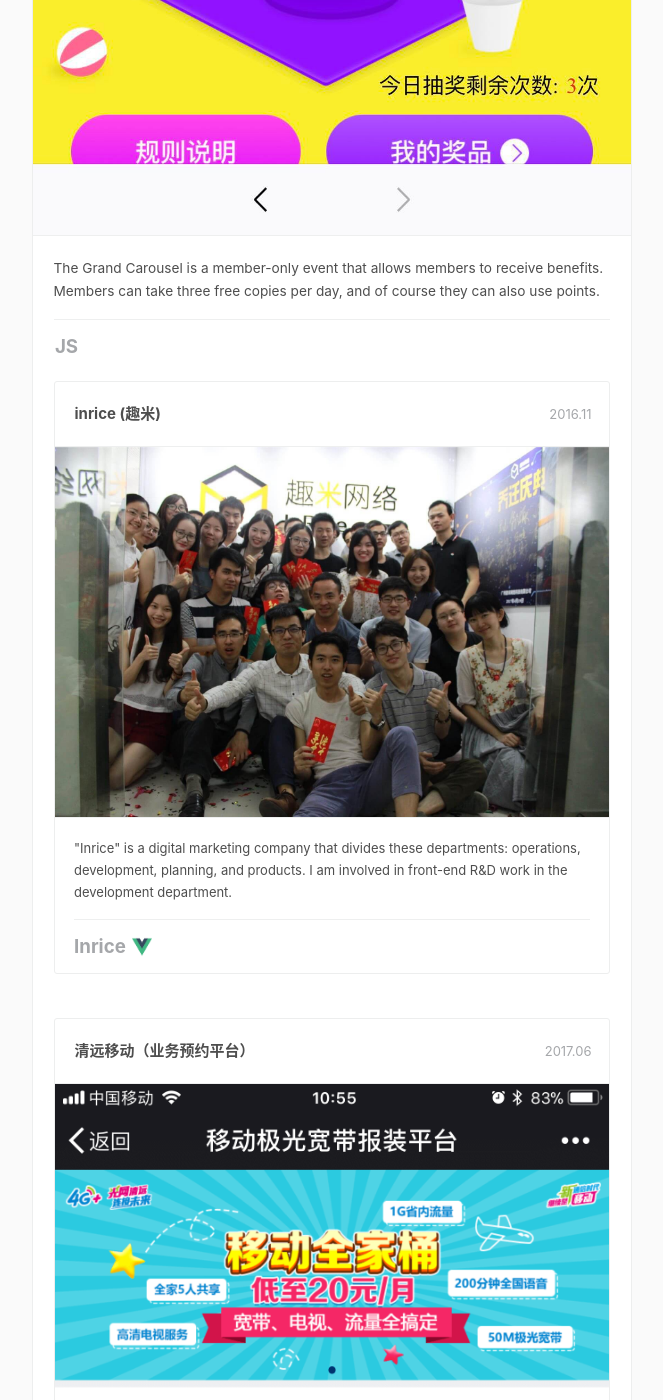
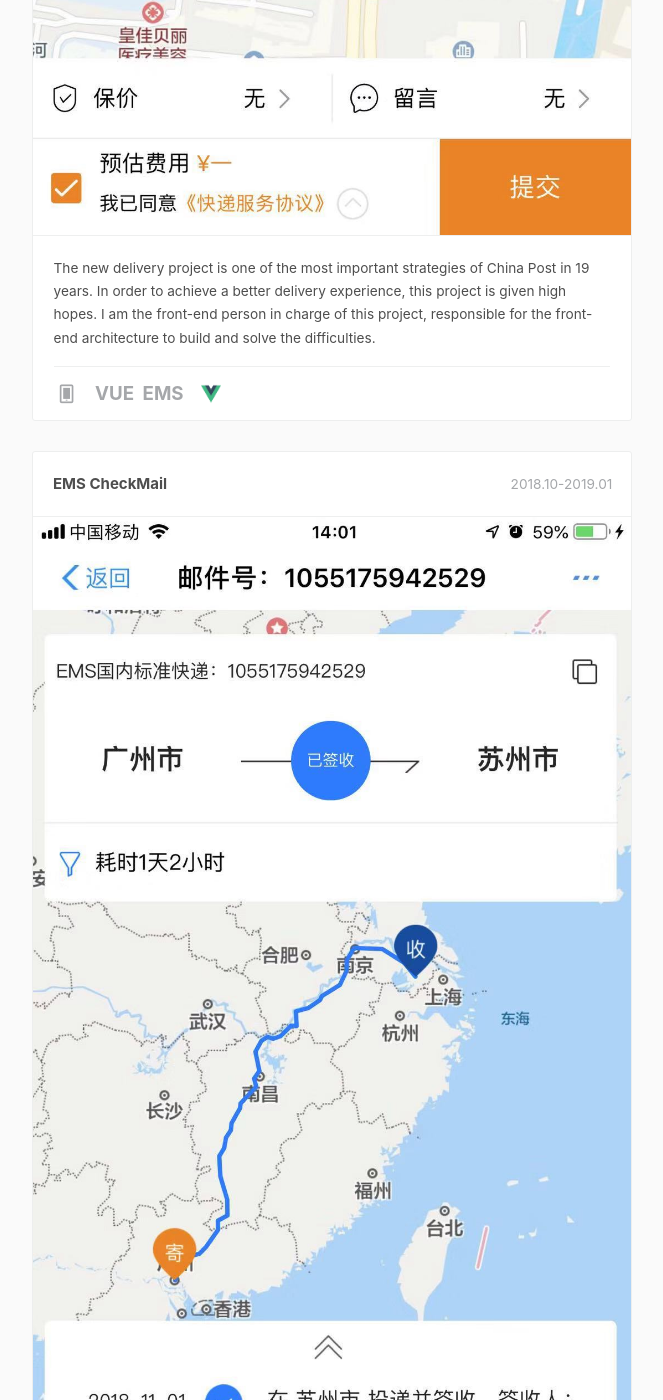
Before and after one commit to 00feng00/00feng00.github.io, a Jekyll site: the page built from portfolio/index.html, in a window 1280 px wide and 1400 px high, scrolled down 5181 px. Shown: the whole window, without its empty margins (308-971 px from the left). Built offline with Jekyll 4.4.1, drawn with Linux system fonts in a browser that asks for light colours; nearby versions of some CDN libraries; comment, search, counter and statistics services are not loaded; some of the changed text lies outside the part shown.

Commit message:
Update index.html

```diff
--- a/portfolio/index.html
+++ b/portfolio/index.html
@@ -87,6 +87,38 @@
 							<img src="images/ems-weichart.png">
 							<ul>
 								<li> We will open the WeChat public account, referred to as the Xiaoyou home. Providing services from various cities, users can find the business they need to handle through this portal. A public number integrates all the pages for the convenience of the user.</li>
+								<li class="skill">
+									<span class="cbp_tmicon-phone"></span>
+									<span><b>VUE</b></span>
+									<span><b>EMS</b></span>
+									<span class="i-vue"></span>
+								</li>
+							</ul>
+						</div>
+					</li>
+					<li>
+						<div class="cbp_tmlabel">
+							<h2>EMS POST</h2>
+							<time>2018.10-2019.02</time>
+							<img src="images/ems_post.jpg">
+							<ul>
+								<li> The new delivery project is one of the most important strategies of China Post in 19 years. In order to achieve a better delivery experience, this project is given high hopes. I am the front-end person in charge of this project, responsible for the front-end architecture to build and solve the difficulties.</li>
+								<li class="skill">
+									<span class="cbp_tmicon-phone"></span>
+									<span><b>VUE</b></span>
+									<span><b>EMS</b></span>
+									<span class="i-vue"></span>
+								</li>
+							</ul>
+						</div>
+					</li>
+					<li>
+						<div class="cbp_tmlabel">
+							<h2>EMS CheckMail</h2>
+							<time>2018.10-2019.01</time>
+							<img src="images/ems_mail.jpg">
+							<ul>
+								<li>The check function module is one of the most important functions of the current delivery project. Our check function is similar to similar products, and our functional experience is better.</li>
 								<li class="skill">
 									<span class="cbp_tmicon-phone"></span>
 									<span><b>VUE</b></span>
```
Also changed, not shown: other parts of portfolio/index.html (+1 -1 lines).
